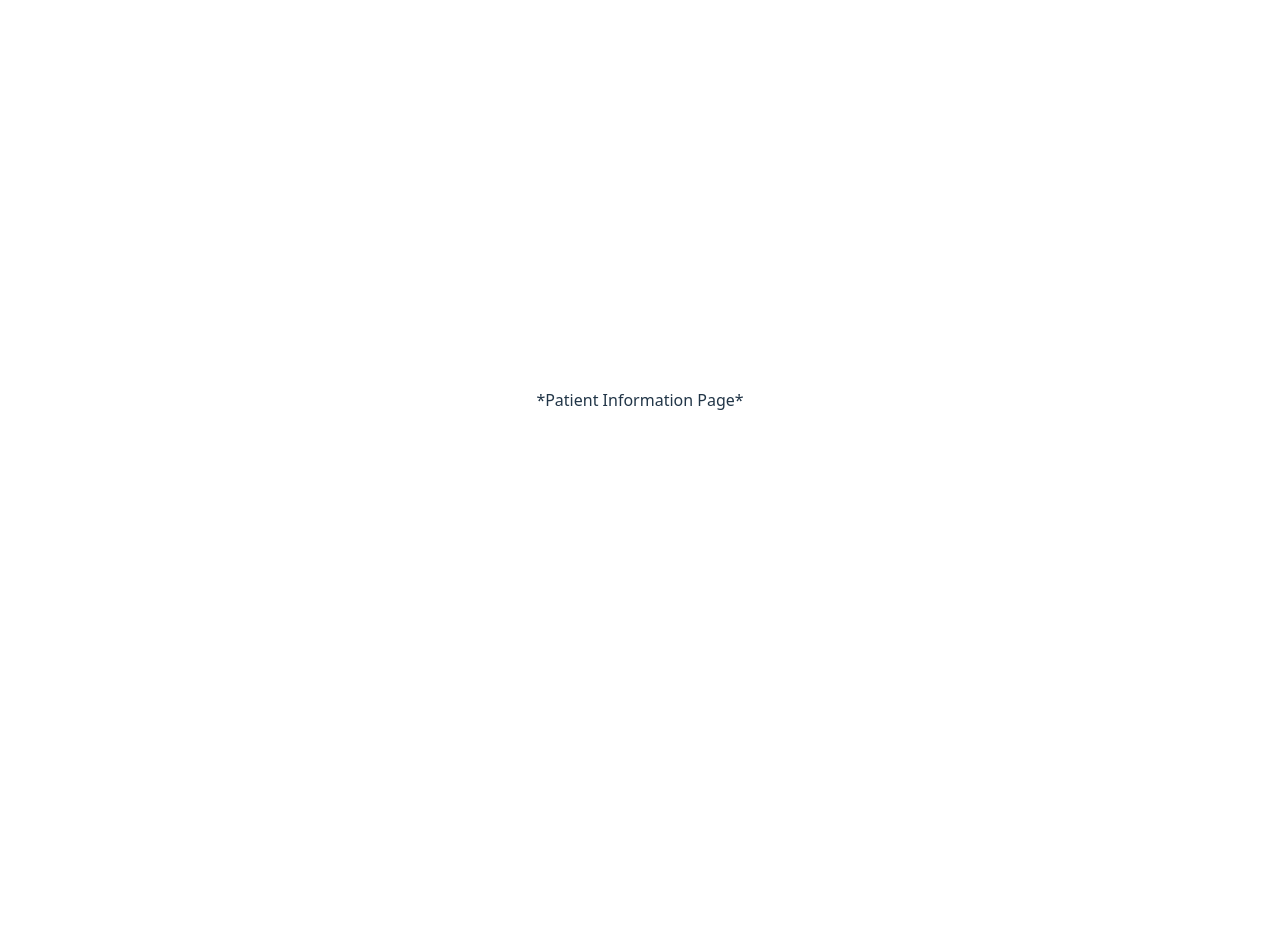
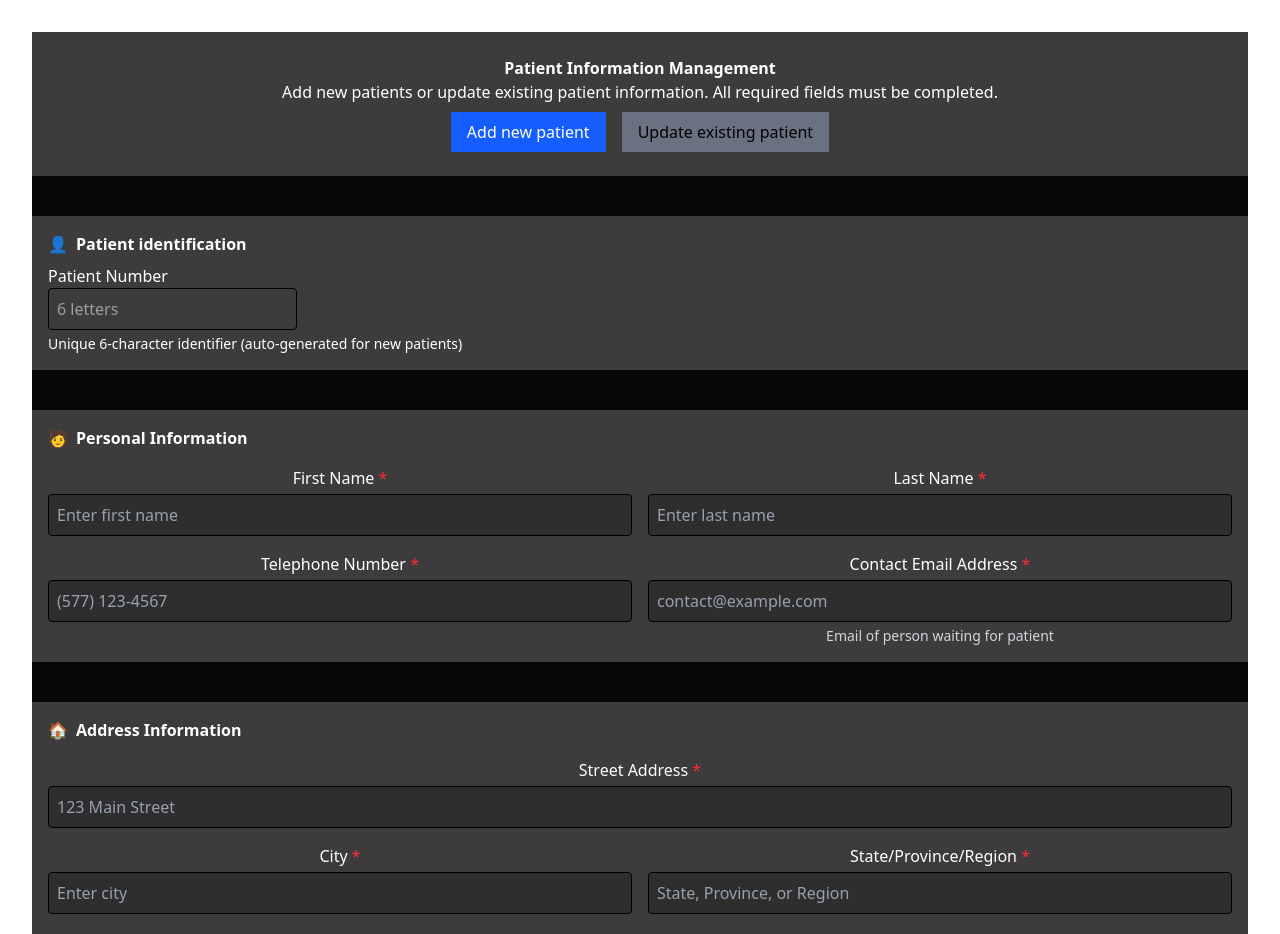
Before and after one commit to chingu-voyages/V56-tier3-team-36, a React (Vite) app in the folder client/: page /patientinformation in a window 1280 px wide. Shown: the top 934 px of the page. Before the commit the page ends 800 px from the top, so only its background shows below. Built offline with nearby package versions, Linux system fonts and the light colour scheme.

Commit message:
added basic frontend to patientinformation page

```diff
--- a/client/src/main.jsx
+++ b/client/src/main.jsx
@@ -1,6 +1,5 @@
 import { StrictMode } from 'react'
 import { createRoot } from 'react-dom/client'
-import './index.css'
 import App from './App.jsx'
 
 createRoot(document.getElementById('root')).render(
--- a/client/src/pages/PatientInformation.jsx
+++ b/client/src/pages/PatientInformation.jsx
@@ -1,5 +1,171 @@
-export default function PatientInformation(){
-  return(
-    <div>*Patient Information Page*</div>
-  )
+export default function PatientInformation() {
+  return (
+    <div className="bg-[#070707]">
+      <div className="bg-[#3d3b3b] p-4">
+        <div className="font-bold mt-2 text-white">
+          Patient Information Management
+        </div>
+        <div className="text-white">
+          Add new patients or update existing patient information. All required
+          fields must be completed.
+        </div>
+        <div className="mt-2">
+          <button className="!bg-blue-600 text-white px-4 py-2 mr-4">
+            Add new patient
+          </button>
+          <button className="!bg-gray-500 px-4 py-2 mb-2">
+            Update existing patient
+          </button>
+        </div>
+      </div>
+
+      <form>
+        <div className="bg-[#3d3b3b] p-4 mt-10 text-white">
+          <div className="flex items-start">
+            <span>👤</span>
+            <span className="font-bold ml-2">Patient identification</span>
+          </div>
+          <div className="flex flex-col items-start mt-2">
+            <div>Patient Number</div>
+            <input
+              type="text"
+              placeholder="6 letters"
+              className="border border-black rounded p-2"
+            />
+            <div className="mt-1 text-sm">
+              Unique 6-character identifier (auto-generated for new patients)
+            </div>
+          </div>
+        </div>
+
+        <div className="bg-[#3d3b3b] p-4 mt-10 text-white">
+          <div className="flex items-center mb-4">
+            <span className="mr-2">🧑</span>
+            <span className="font-bold">Personal Information</span>
+          </div>
+
+          <div className="grid grid-cols-1 md:grid-cols-2 gap-4">
+            <div>
+              <div className="mb-1">
+                First Name <span className="text-red-500">*</span>
+              </div>
+              <input
+                name="firstName"
+                type="text"
+                placeholder="Enter first name"
+                className="border border-black rounded p-2 w-full bg-[#2e2e2e] text-white placeholder-gray-400"
+              />
+            </div>
+
+            <div>
+              <div className="mb-1">
+                Last Name <span className="text-red-500">*</span>
+              </div>
+              <input
+                name="lastName"
+                type="text"
+                placeholder="Enter last name"
+                className="border border-black rounded p-2 w-full bg-[#2e2e2e] text-white placeholder-gray-400"
+              />
+            </div>
+
+            <div>
+              <div className="mb-1">
+                Telephone Number <span className="text-red-500">*</span>
+              </div>
+              <input
+                name="phone"
+                type="text"
+                placeholder="(577) 123-4567"
+                className="border border-black rounded p-2 w-full bg-[#2e2e2e] text-white placeholder-gray-400"
+              />
+            </div>
+
+            <div>
+              <div className="mb-1">
+                Contact Email Address <span className="text-red-500">*</span>
+              </div>
+              <input
+                name="email"
+                type="email"
+                placeholder="contact@example.com"
+                className="border border-black rounded p-2 w-full bg-[#2e2e2e] text-white placeholder-gray-400"
+              />
+              <div className="text-sm text-gray-300 mt-1">
+                Email of person waiting for patient
+              </div>
+            </div>
+          </div>
+        </div>
+
+        <div className="bg-[#3d3b3b] p-4 mt-10 text-white">
+          <div className="flex items-center mb-4">
+            <span className="mr-2">🏠</span>
+            <span className="font-bold">Address Information</span>
+          </div>
+
+          <div className="mb-4">
+            <div className="mb-1">
+              Street Address <span className="text-red-500">*</span>
+            </div>
+            <input
+              name="street"
+              type="text"
+              placeholder="123 Main Street"
+              className="border border-black rounded p-2 w-full bg-[#2e2e2e] text-white placeholder-gray-400"
+            />
+          </div>
+
+          <div className="grid grid-cols-1 md:grid-cols-2 gap-4 mb-4">
+            <div>
+              <div className="mb-1">
+                City <span className="text-red-500">*</span>
+              </div>
+              <input
+                name="city"
+                type="text"
+                placeholder="Enter city"
+                className="border border-black rounded p-2 w-full bg-[#2e2e2e] text-white placeholder-gray-400"
+              />
+            </div>
+
+            <div>
+              <div className="mb-1">
+                State/Province/Region <span className="text-red-500">*</span>
+              </div>
+              <input
+                name="region"
+                type="text"
+                placeholder="State, Province, or Region"
+                className="border border-black rounded p-2 w-full bg-[#2e2e2e] text-white placeholder-gray-400"
+              />
+            </div>
+          </div>
+
+          <div>
+            <div className="mb-1">
+              Country <span className="text-red-500">*</span>
+            </div>
+            <select
+              name="country"
+              className="border border-black rounded p-2 w-full bg-[#2e2e2e] text-white"
+            >
+              <option>Select Country</option>
+              <option>USA</option>
+              <option>Canada</option>
+              <option>UK</option>
+            </select>
+          </div>
+        </div>
+        <div className="mt-6">
+          <button
+            type="submit"
+            className="!bg-green-600 text-white px-6 py-2 rounded"
+          >
+            Add Patient
+          </button>
+        </div>
+      </form>
+    </div>
+  );
 }
```
